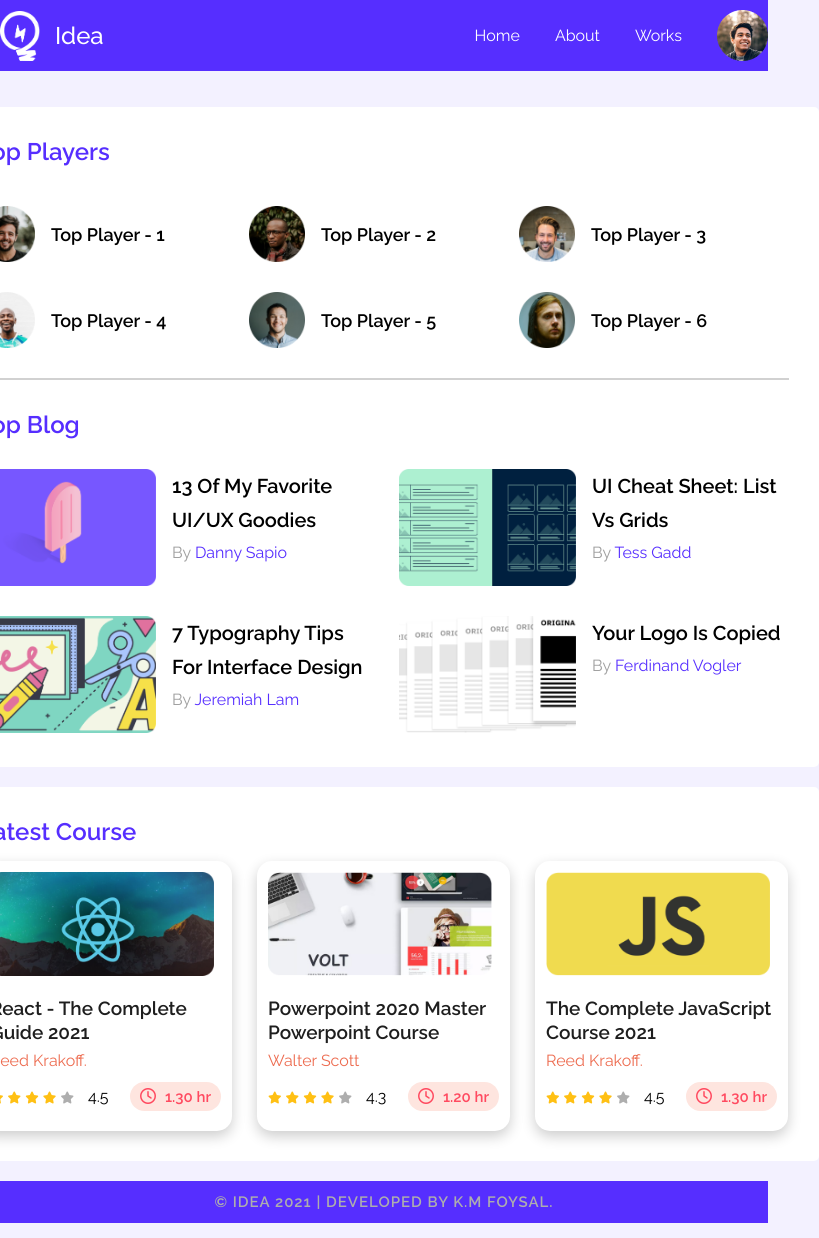
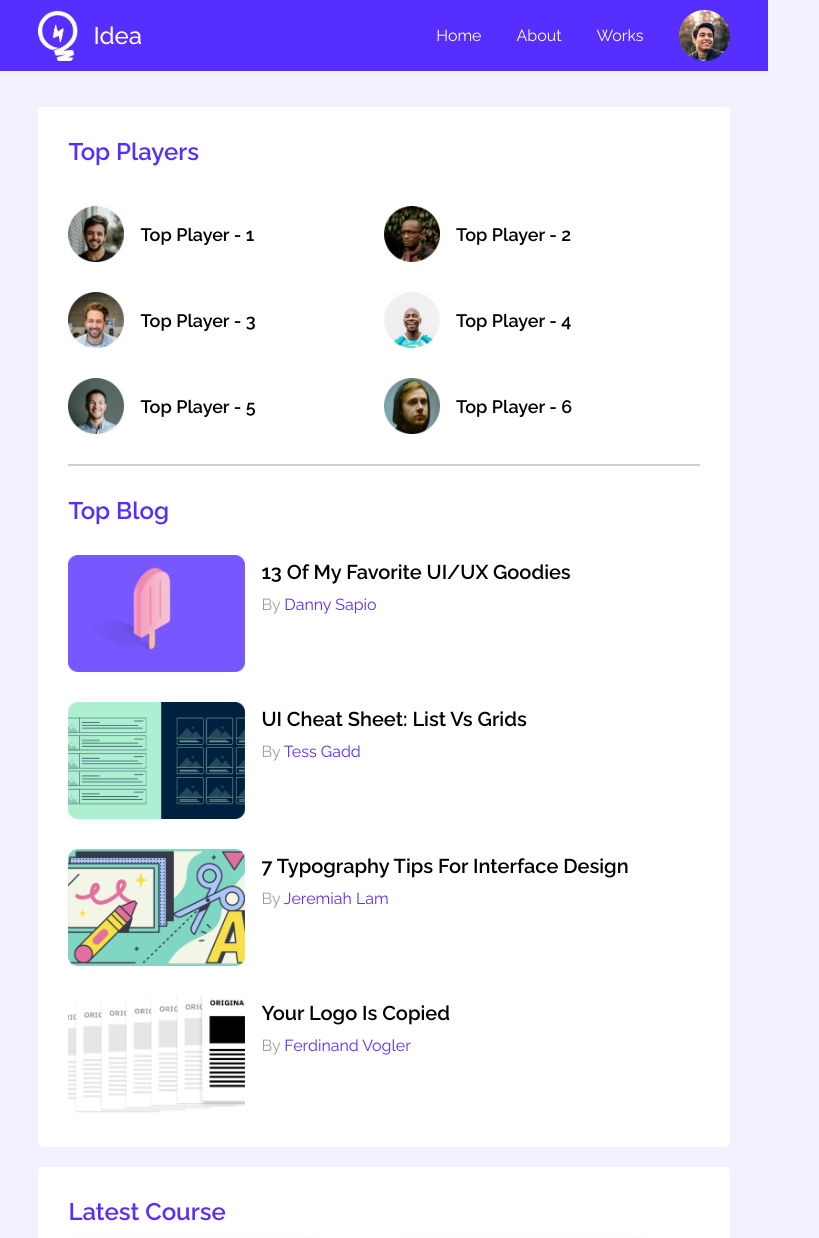
Before and after one commit to foysal1991/idea, a plain HTML site: page index.html in a window 768 px wide. Shown: the top 1238 px of the page, 819 px wide, since content can reach past the window. Drawn offline with Linux system fonts and the light colour scheme.

Commit message:
tablet responsive code added

```diff
--- a/responsive.css
+++ b/responsive.css
@@ -64,3 +64,29 @@
     height: 130px;
   }
 }
+
+@media only screen and (min-width: 576px) and (max-width: 992px) {
+  .container {
+    width: 90%;
+  }
+
+  nav {
+    width: 90%;
+  }
+
+  .players {
+    grid-template-columns: repeat(2, 1fr);
+  }
+
+  .blogs {
+    grid-template-columns: 1fr;
+  }
+
+  .courses {
+    grid-template-columns: repeat(2, 1fr);
+  }
+
+  .single-course {
+    margin-bottom: 20px;
+  }
+}
```
